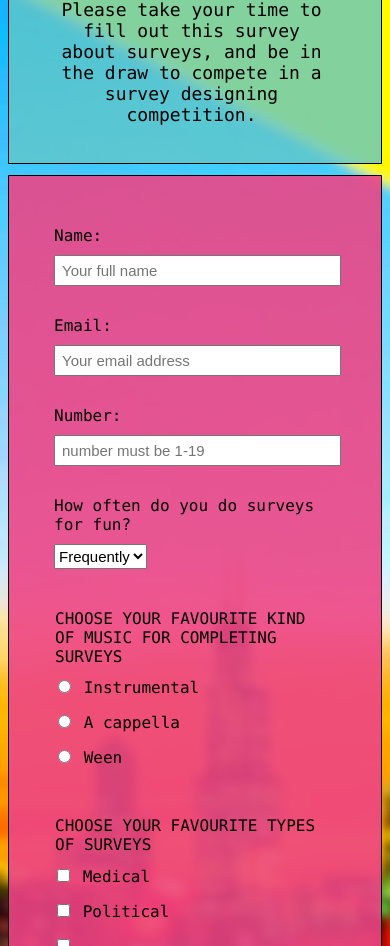
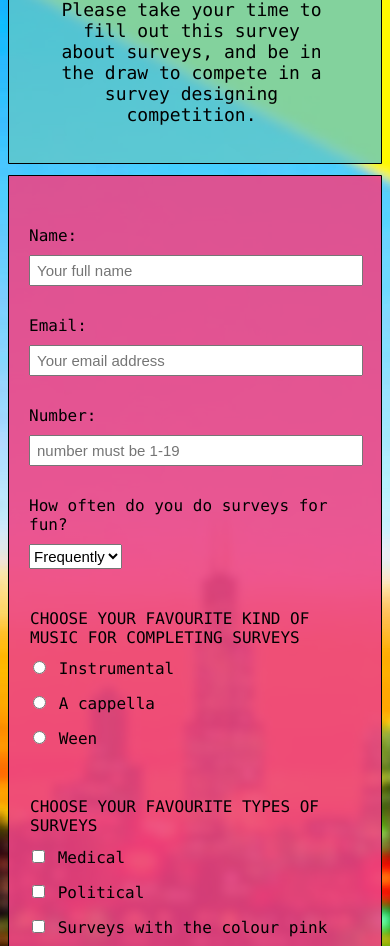
Before and after one commit to SilvaTN/surveys-survey-form, a plain HTML site: page index.html in a window 390 px wide. Shown: the part 128-1074 px from the top of the page. Drawn offline with Linux system fonts and the light colour scheme.

Commit message:
changed form padding when small

```diff
--- a/index.html
+++ b/index.html
@@ -52,8 +52,8 @@ COOL TUTORIAL TO LOOK AT IN THE FUTURE https://www.youtube.com/watch?v=IxRJ8vplz
             <label for="medical">Medical</label></div>
             <div><input type="checkbox" id="political" name="favourite-survey-type" value="political">
             <label for="medical">Political</label></div>
-            <div><input type="checkbox" id="orange" name="favourite-survey-type" value="consumer">
-            <label for="medical">Surveys with the colour orange</label></div>
+            <div><input type="checkbox" id="pink" name="favourite-survey-type" value="consumer">
+            <label for="medical">Surveys with the colour pink</label></div>
             <div><input type="checkbox" id="checkboxes" name="favourite-survey-type" value="checkboxes">
             <label for="medical">Surveys with checkboxes</label></div>
         </fieldset>
--- a/style.css
+++ b/style.css
@@ -89,7 +89,7 @@ fieldset {
 }
 
 fieldset label {
-    display: inline-block;
+    /* display: inline-block; */
 }
 
 button {
@@ -116,3 +116,9 @@ input[type="radio"], input[type="checkbox"] {
     height: 100%;
     margin-bottom: 7px;
 }
+
+@media (max-width: 600px) {
+    form {
+        padding: 20px 30px 20px 20px;
+    }
+}
```
